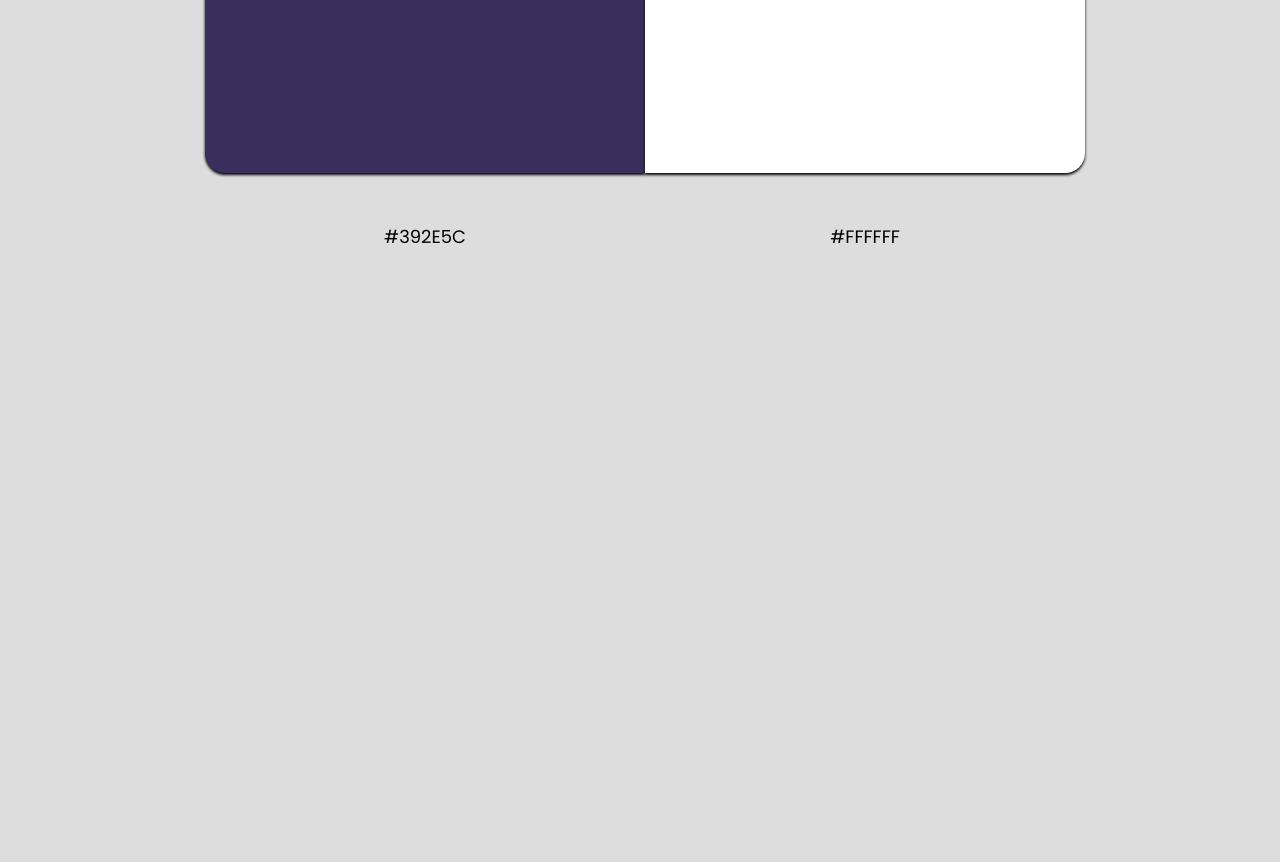
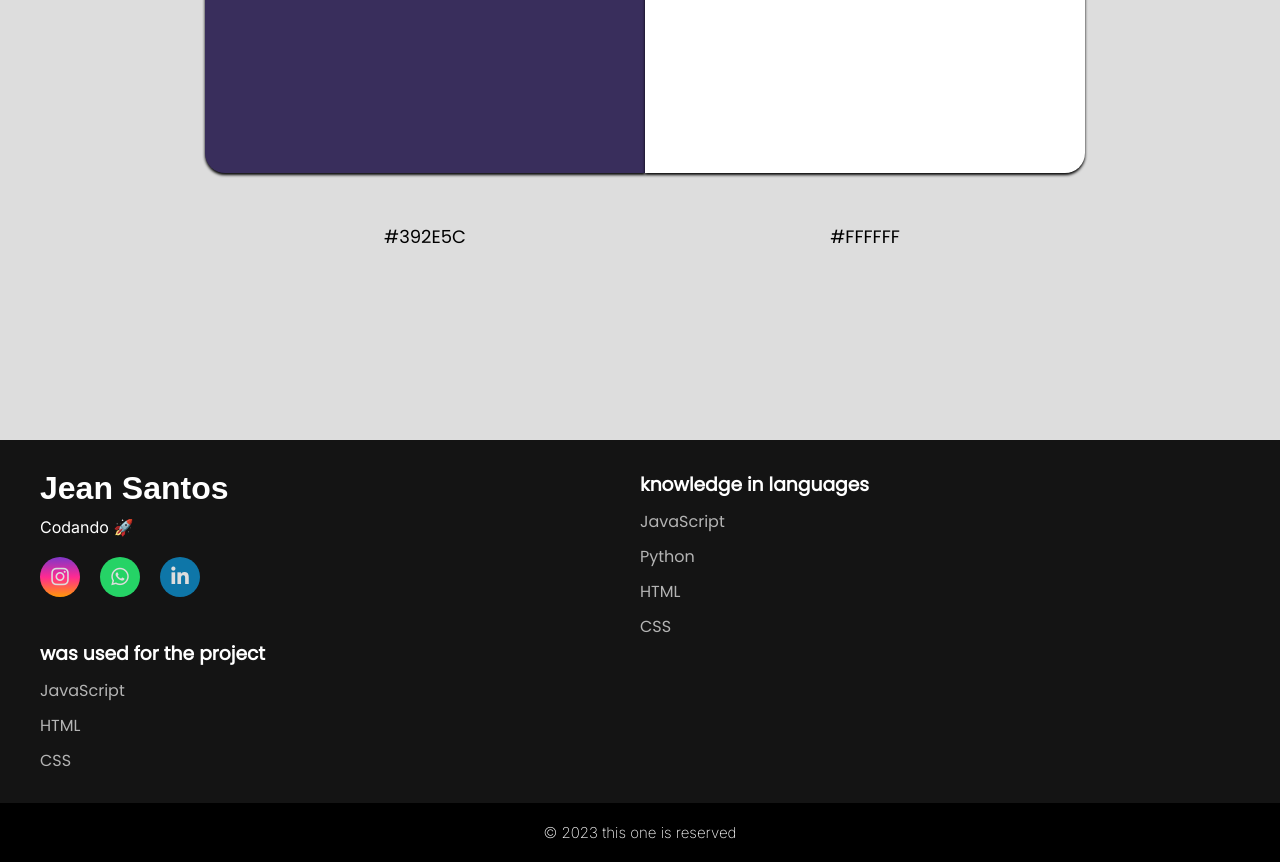
Before and after one commit to Saittu/projetos-de-cores, a plain HTML site: page index.html in a window 1280 px wide. Shown: the part 6993-7855 px from the top of the page. Before the commit the page ends 7293 px from the top, so only its background shows below. Drawn offline with Linux system fonts and the light colour scheme; a web font is replaced by a local one.

Commit message:
add footer

```diff
--- a/index.html
+++ b/index.html
@@ -5,6 +5,7 @@
     <meta name="viewport" content="width=device-width, initial-scale=1.0">
     <link rel="stylesheet" href="src/CSS/style.css">
     <link rel="shortcut icon" href="src/assets/images/icon-page.jpg">
+    <link rel="stylesheet" href="https://cdnjs.cloudflare.com/ajax/libs/font-awesome/6.4.0/css/all.min.css">
     <title>Colors project</title>
 </head>
 <body>
@@ -183,6 +184,66 @@
         </div>
     </section>
 
+    <footer>
+        <div class="content">
+            <div class="contacts">
+                <h1>Jean Santos</h1>
+                <p>Codando 🚀</p>
+
+                <div class="social-media">
+                    <a href="https://www.instagram.com/jeeann_an/" target="_blank" class="footer-link" id="instagram">
+                        <i class="fa-brands fa-instagram"></i>
+                    </a>
+
+                    <a href="https://wa.me/+5543991155104" target="_blank" class="footer-link" id="whatsapp">
+                        <i class="fa-brands fa-whatsapp"></i>
+                    </a>
+
+                    <a href="https://www.linkedin.com/in/j-a-rodrigues-santos" target="_blank" class="footer-link" id="linkedin">
+                        <i class="fa-brands fa-linkedin-in"></i>
+                    </a>
+                </div>
+            </div>
+            <ul class="list-footer">
+                <li>
+                    <h3>knowledge in languages</h3>
+                </li>
+                <li>
+                    <p>JavaScript</p>
+                </li>
+                <li>
+                    <p>Python</p>
+                </li>
+                <li>
+                    <p>HTML</p>
+                </li>
+                <li>
+                    <p>CSS</p>
+                </li>
+            </ul>
+
+            <ul class="list-footer">
+                <li>
+                    <h3>was used for the project</h3>
+                </li>
+                <li>
+                    <p>JavaScript</p>
+                </li>
+                <li>
+                    <p>HTML</p>
+                </li>
+                <li>
+                    <p>CSS</p>
+                </li>
+            </ul>
+        </div>
+        <div id="copyright">
+            &#169
+            2023 this one is reserved
+
+        </div>
+    </footer>
+
     <script src="src/JS/script.js"></script>
 </body>
 </html>
--- a/src/CSS/style.css
+++ b/src/CSS/style.css
@@ -382,9 +382,96 @@ body {
     margin: 5rem 0;
 }
 
+footer {
+    width: 100%;
+    color: #fff;
+}
+
+.content {
+    background-color: #141414;
+    display: grid;
+    grid-template-columns: repeat(3, 1fr);
+    padding: 3rem 4rem;
+}
+
+.contacts h1 {
+    margin-bottom: 1rem;
+    font-family: 'Bruno Ace SC', sans-serif;
+}
+
+.social-media {
+    display: flex;
+    gap: 2rem;
+    margin-top: 2rem;
+}
+
+.social-media .footer-link{
+    display: flex;
+    align-items: center;
+    justify-content: center;
+    height: 4rem;
+    width: 4rem;
+    color: #ddd;
+    border-radius: 50%;
+    transition: all 0.4s;
+    text-decoration: none;
+}
+
+.social-media .footer-link i {
+    font-size: 2rem;
+}
+
+.social-media .footer-link:hover {
+    opacity: 0.8;
+}
+
+#instagram {
+    background: linear-gradient(#7f37c9, #ff2992, #ff9807);
+}
+
+#whatsapp {
+    background: #25d366;
+}
+
+#linkedin {
+    background: #0e76a8;
+}
+
+.list-footer {
+    display: flex;
+    flex-direction: column;
+    gap: 1rem;
+    list-style: none;
+}
+
+.list-footer h3 {
+    font-family: 'Poppins', sans-serif;
+}
+
+.list-footer li p{
+    color: #b4b4b4;
+    font-family: 'Poppins', sans-serif;
+}
+
+#copyright {
+    display: flex;
+    justify-content: center;
+    background-color: #000;
+    font-size: 1.5rem;
+    padding: 2rem;
+    font-weight: 100;
+}
+
 @media (orientation: landscape){
     .navigation{
         position: relative;
+    }
+}
+
+@media screen and (max-width: 939px) {
+    .content {
+        grid-template-columns: repeat(1, 1fr);
+        gap: 4rem;
     }
 }
 
@@ -447,6 +534,11 @@ body {
     #align-color2, #align-color4 {
         padding-right: 1rem;
     }
+
+    .content {
+        grid-template-columns: repeat(2, 1fr);
+    }
+
 }
 
 @media screen and (max-width: 1149px) {
```
Also changed, not shown: src/assets/images/github-logo.png (deleted), src/assets/images/home-back.jpg (deleted), src/assets/images/instagram-logo.png (deleted), src/assets/images/linkedin-logo.png (deleted).
